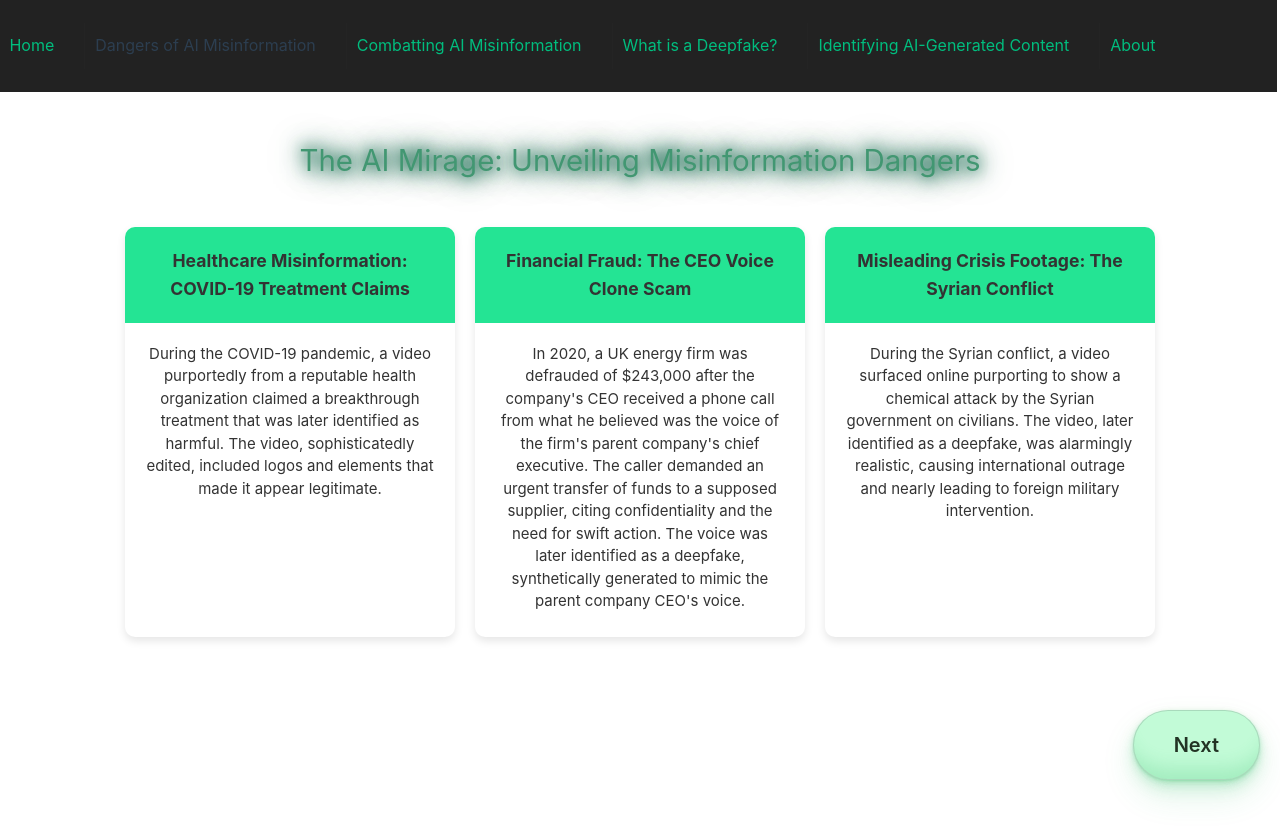
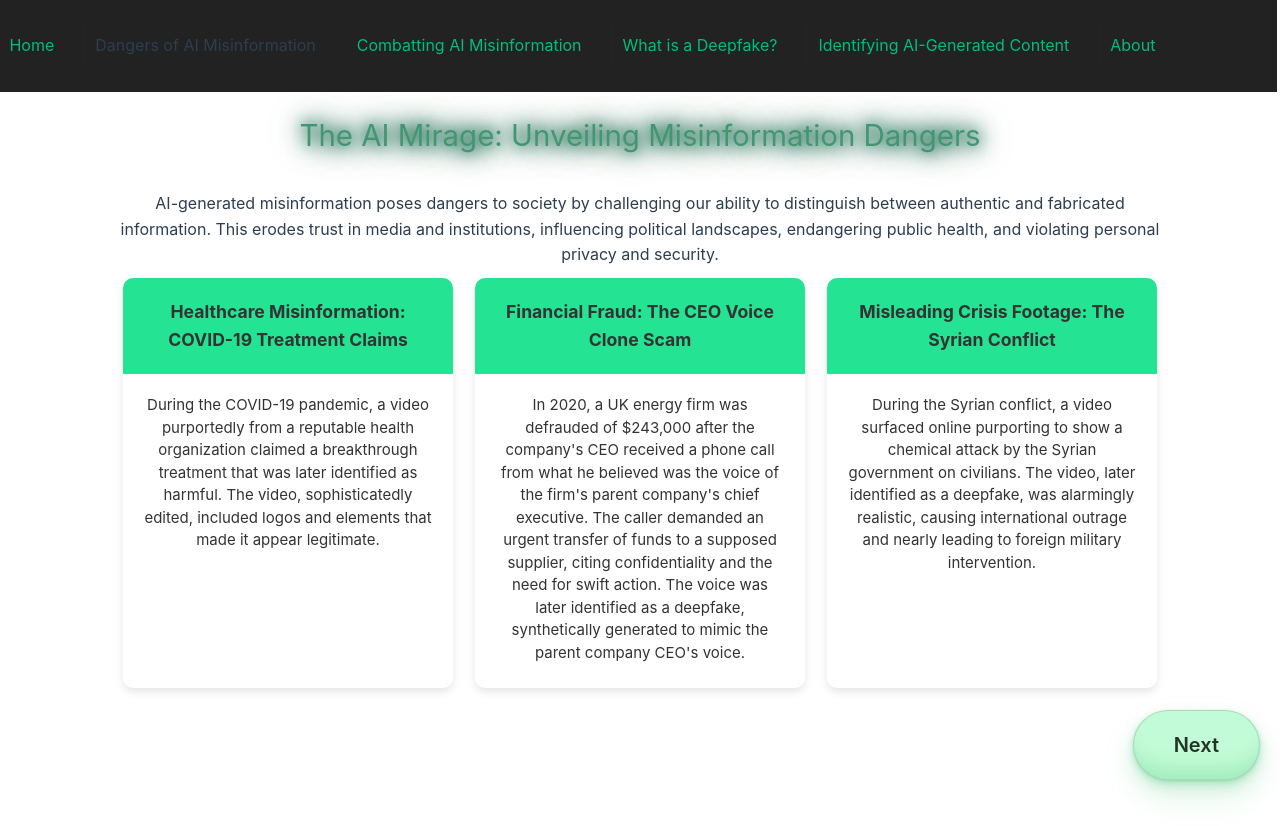
Before and after one commit to arhamw/cs492-final-project, a Vue app: page /dangers-about-ai in a window 1280 px wide. Before the commit the page ends 800 px from the top, so only its background shows below. Built offline with nearby package versions, Linux system fonts and the light colour scheme.

Commit message:
added intro to dangers of AI misinformation

```diff
--- a/src/views/DangersOfAIMisinformationView.vue
+++ b/src/views/DangersOfAIMisinformationView.vue
@@ -14,6 +14,12 @@ const navigateToCombattingAIPage = () => {
       <div class="title">
         <h1 class="glow">The AI Mirage: Unveiling Misinformation Dangers</h1>
       </div>
+      <p>
+        AI-generated misinformation poses dangers to society by challenging our ability to
+        distinguish between authentic and fabricated information. This erodes trust in media and
+        institutions, influencing political landscapes, endangering public health, and violating
+        personal privacy and security.
+      </p>
       <div class="card-container">
         <div class="card" v-for="(card, index) in cards" :key="index" @click="openPopup(card)">
           <div class="card-icon">{{ card.title }}</div>
```
